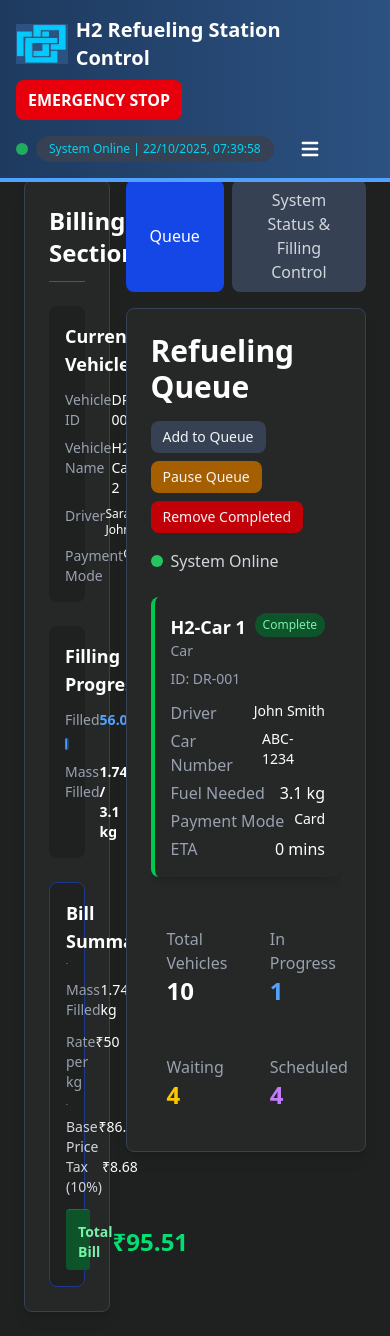
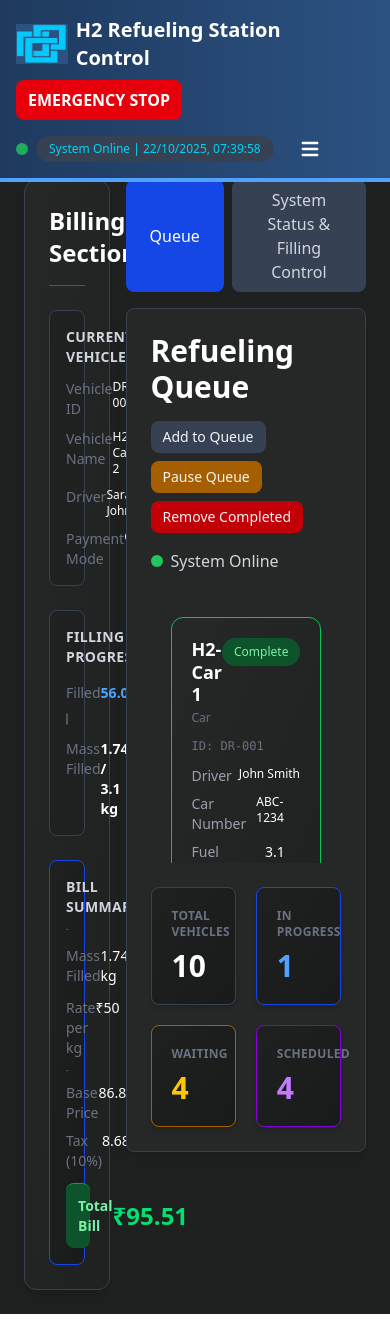
Before and after one commit to s4mzai/Hynics, a Next.js app: page /queue in a window 390 px wide. After the commit the page ends 1314 px from the top, so only its background shows below. Built offline with nearby package versions, Linux system fonts and the light colour scheme.

Commit message:
Ui: add padding to parent of boxes and make boxes ui good

```diff
--- a/components/pages/Queue.jsx
+++ b/components/pages/Queue.jsx
@@ -328,78 +328,78 @@ export default function Queue() {
       {/* Main Layout */}
       <div className="flex gap-4 flex-1">
         {/* Billing Section - 25% width */}
-        <div className="w-1/4 bg-[rgba(38,40,40,1)] rounded-lg p-6 shadow-lg border border-gray-700">
-          <h2 className="text-2xl font-bold mb-6 text-white border-b border-gray-600 pb-3">Billing Section</h2>
+        <div className="w-1/4 bg-gradient-to-br from-[rgba(38,40,40,1)] to-[rgba(31,33,33,1)] rounded-xl p-6 shadow-lg border border-gray-700">
+          <h2 className="text-2xl font-bold mb-6 text-white border-b border-gray-600 border-opacity-50 pb-4">Billing Section</h2>
 
           {/* Current Vehicle Filling */}
-          <div className="mb-6 bg-[rgba(31,33,33,1)] rounded-lg p-4">
-            <h3 className="text-lg font-semibold text-white mb-3">Current Vehicle</h3>
-            <div className="space-y-2 text-sm">
+          <div className="mb-6 bg-[rgba(31,33,33,1)] rounded-lg p-4 border border-gray-700 border-opacity-30">
+            <h3 className="text-sm font-semibold text-gray-300 mb-3 uppercase tracking-wide">Current Vehicle</h3>
+            <div className="space-y-2.5 text-sm">
               <div className="flex justify-between">
-                <span className="text-gray-400">Vehicle ID</span>
-                <span className="text-white font-medium">{fillingData.vehicleId}</span>
+                <span className="text-gray-500">Vehicle ID</span>
+                <span className="text-white font-medium text-xs">{fillingData.vehicleId}</span>
               </div>
               <div className="flex justify-between">
-                <span className="text-gray-400">Vehicle Name</span>
-                <span className="text-white font-medium">{fillingData.vehicleName}</span>
+                <span className="text-gray-500">Vehicle Name</span>
+                <span className="text-white font-medium text-xs">{fillingData.vehicleName}</span>
               </div>
               <div className="flex justify-between">
-                <span className="text-gray-400">Driver</span>
+                <span className="text-gray-500">Driver</span>
                 <span className="text-white font-medium text-xs">{fillingData.driverName}</span>
               </div>
               <div className="flex justify-between">
-                <span className="text-gray-400">Payment Mode</span>
+                <span className="text-gray-500">Payment Mode</span>
                 <span className="text-white font-medium text-xs">{fillingData.paymentMode}</span>
               </div>
             </div>
           </div>
 
           {/* Filling Progress */}
-          <div className="mb-6 bg-[rgba(31,33,33,1)] rounded-lg p-4">
-            <h3 className="text-lg font-semibold text-white mb-3">Filling Progress</h3>
-            <div className="space-y-3">
+          <div className="mb-6 bg-[rgba(31,33,33,1)] rounded-lg p-4 border border-gray-700 border-opacity-30">
+            <h3 className="text-sm font-semibold text-gray-300 mb-4 uppercase tracking-wide">Filling Progress</h3>
+            <div className="space-y-3.5">
               <div>
-                <div className="flex justify-between mb-2 text-sm">
-                  <span className="text-gray-400">Filled</span>
+                <div className="flex justify-between mb-2.5 text-sm">
+                  <span className="text-gray-500">Filled</span>
                   <span className="text-blue-400 font-bold">{fillingData.percentageFilled.toFixed(1)}%</span>
                 </div>
-                <div className="w-full bg-gray-700 rounded-full h-3 overflow-hidden">
+                <div className="w-full bg-gray-700 bg-opacity-50 rounded-full h-3 overflow-hidden border border-gray-600 border-opacity-30">
                   <div
-                    className="bg-gradient-to-r from-blue-500 to-blue-400 h-3 rounded-full transition-all duration-300"
+                    className="bg-gradient-to-r from-blue-600 via-blue-500 to-blue-400 h-3 rounded-full transition-all duration-300 shadow-lg shadow-blue-500/20"
                     style={{ width: `${fillingData.percentageFilled}%` }}
                   ></div>
                 </div>
               </div>
               <div className="flex justify-between text-sm">
-                <span className="text-gray-400">Mass Filled</span>
+                <span className="text-gray-500">Mass Filled</span>
                 <span className="text-white font-bold">{fillingData.massFilled.toFixed(2)} / {fillingData.totalMass} kg</span>
               </div>
             </div>
           </div>
 
           {/* Bill Calculation */}
-          <div className="bg-[rgba(31,33,33,1)] rounded-lg p-4 border border-blue-900">
-            <h3 className="text-lg font-semibold text-white mb-4 border-b border-gray-600 pb-2">Bill Summary</h3>
+          <div className="bg-gradient-to-br from-[rgba(31,33,33,1)] to-[rgba(25,27,27,1)] rounded-lg p-4 border border-blue-700 border-opacity-40">
+            <h3 className="text-sm font-semibold text-gray-300 mb-4 border-b border-gray-600 border-opacity-50 pb-3 uppercase tracking-wide">Bill Summary</h3>
             <div className="space-y-3 text-sm">
               <div className="flex justify-between">
-                <span className="text-gray-400">Mass Filled</span>
+                <span className="text-gray-500">Mass Filled</span>
                 <span className="text-white">{fillingData.massFilled.toFixed(2)} kg</span>
               </div>
               <div className="flex justify-between">
-                <span className="text-gray-400">Rate per kg</span>
+                <span className="text-gray-500">Rate per kg</span>
                 <span className="text-white">₹{PRICE_PER_KG}</span>
               </div>
-              <div className="border-t border-gray-600 pt-3">
-                <div className="flex justify-between">
-                  <span className="text-gray-300">Base Price</span>
-                  <span className="text-white">₹{calculateBill().basePrice.toFixed(2)}</span>
+              <div className="border-t border-gray-600 border-opacity-50 pt-3">
+                <div className="flex justify-between mb-2">
+                  <span className="text-gray-500">Base Price</span>
+                  <span className="text-white">{calculateBill().basePrice.toFixed(2)}</span>
                 </div>
                 <div className="flex justify-between">
-                  <span className="text-gray-300">Tax (10%)</span>
-                  <span className="text-white">₹{calculateBill().tax.toFixed(2)}</span>
+                  <span className="text-gray-500">Tax (10%)</span>
+                  <span className="text-white">{calculateBill().tax.toFixed(2)}</span>
                 </div>
               </div>
-              <div className="border-t border-green-700 pt-3 bg-green-900 bg-opacity-30 rounded px-3 py-2">
+              <div className="border-t border-green-600 border-opacity-50 pt-3 bg-gradient-to-r from-green-900 to-green-900 bg-opacity-25 rounded-lg px-3 py-3">
                 <div className="flex justify-between items-center">
                   <span className="text-green-300 font-semibold">Total Bill</span>
                   <span className="text-2xl font-bold text-green-400">₹{calculateBill().total.toFixed(2)}</span>
@@ -459,39 +459,39 @@ export default function Queue() {
                 </div>
               </div>
 
-              <div className="grid grid-cols-1 md:grid-cols-2 lg:grid-cols-3 gap-4 overflow-y-auto flex-1 mb-6">
+              <div className="p-5 grid grid-cols-1 md:grid-cols-2 lg:grid-cols-3 gap-4 overflow-y-auto flex-1 mb-6">
                 {queue.map(item => (
                   <div
                     key={item.id}
                     onClick={() => handleVehicleSelect(item.id)}
-                    className={`bg-[rgba(38,40,40,1)] rounded-lg p-4 shadow-lg border-l-4 cursor-pointer transition-all duration-300 hover:scale-105 ${
+                    className={`bg-gradient-to-br from-[rgba(38,40,40,1)] to-[rgba(31,33,33,1)] rounded-xl p-5 shadow-md border cursor-pointer transition-all duration-300 hover:shadow-lg hover:scale-102 ${
                       selectedVehicleId === item.id
-                        ? 'ring-2 ring-blue-500 border-blue-500'
+                        ? 'ring-2 ring-blue-400 border-blue-400'
                         : item.status === "Complete"
-                          ? "border-green-500"
+                          ? "border-green-500 border-opacity-50"
                           : item.status === "In Progress"
-                            ? "border-blue-500"
+                            ? "border-blue-500 border-opacity-50"
                             : item.status === "Waiting"
-                              ? "border-yellow-500"
-                              : "border-purple-500"
+                              ? "border-yellow-500 border-opacity-50"
+                              : "border-purple-500 border-opacity-50"
                     }`}
                   >
-                    <div className="flex justify-between items-start mb-2">
+                    <div className="flex justify-between items-start mb-3">
                       <div>
-                        <h3 className="text-lg font-bold text-white">{item.name}</h3>
-                        <div className="text-sm text-gray-400">{item.type}</div>
+                        <h3 className="text-lg font-bold text-white leading-tight">{item.name}</h3>
+                        <div className="text-xs text-gray-500 mt-1">{item.type}</div>
                       </div>
-                      <span className={`text-xs px-2 py-1 rounded-full ${getStatusColor(item.status)}`}>{item.status}</span>
+                      <span className={`text-xs px-3 py-1.5 rounded-full font-medium ${getStatusColor(item.status)}`}>{item.status}</span>
                     </div>
-                    <div className="text-sm text-gray-400 mb-1">ID: {item.id}</div>
-                    <div className="mt-3 space-y-1">
+                    <div className="text-xs text-gray-500 mb-3 font-mono">ID: {item.id}</div>
+                    <div className="space-y-2 text-sm">
                       <div className="flex justify-between">
                         <span className="text-gray-400">Driver</span>
-                        <span className="font-medium text-white text-sm">{item.driverName}</span>
+                        <span className="font-medium text-white text-xs">{item.driverName}</span>
                       </div>
                       <div className="flex justify-between">
                         <span className="text-gray-400">Car Number</span>
-                        <span className="font-medium text-white text-sm">{item.carNumber}</span>
+                        <span className="font-medium text-white text-xs">{item.carNumber}</span>
                       </div>
                       <div className="flex justify-between">
                         <span className="text-gray-400">Fuel Needed</span>
@@ -499,7 +499,7 @@ export default function Queue() {
                       </div>
                       <div className="flex justify-between">
                         <span className="text-gray-400">Payment Mode</span>
-                        <span className="font-medium text-white text-sm">{item.paymentMode}</span>
+                        <span className="font-medium text-white text-xs">{item.paymentMode}</span>
                       </div>
                       <div className="flex justify-between">
                         <span className="text-gray-400">ETA</span>
@@ -508,8 +508,8 @@ export default function Queue() {
                         </span>
                       </div>
                       {selectedVehicleId === item.id && (
-                        <div className="mt-2 pt-2 border-t border-blue-500">
-                          <span className="text-xs text-blue-400 font-semibold">✓ Selected for Billing</span>
+                        <div className="mt-3 pt-3 border-t border-blue-400 border-opacity-50">
+                          <span className="text-xs text-blue-300 font-semibold">✓ Selected for Billing</span>
                         </div>
                       )}
                     </div>
@@ -517,22 +517,22 @@ export default function Queue() {
                 ))}
               </div>
 
-              <div className="grid grid-cols-2 md:grid-cols-4 gap-4 flex-shrink-0">
-                <div className="bg-[rgba(38,40,40,1)] rounded-lg p-4">
-                  <div className="text-gray-400">Total Vehicles</div>
-                  <div className="text-2xl font-bold text-white">{queue.length}</div>
+              <div className="grid grid-cols-2 md:grid-cols-4 gap-5 flex-shrink-0">
+                <div className="bg-gradient-to-br from-[rgba(31,33,33,1)] to-[rgba(25,27,27,1)] rounded-lg p-5 border border-gray-700 border-opacity-40 shadow-md">
+                  <div className="text-gray-500 text-xs font-semibold mb-2 uppercase tracking-wide">Total Vehicles</div>
+                  <div className="text-3xl font-bold text-white">{queue.length}</div>
                 </div>
-                <div className="bg-[rgba(38,40,40,1)] rounded-lg p-4">
-                  <div className="text-gray-400">In Progress</div>
-                  <div className="text-2xl font-bold text-blue-400">{queue.filter(item => item.status === "In Progress").length}</div>
+                <div className="bg-gradient-to-br from-[rgba(31,33,33,1)] to-[rgba(25,27,27,1)] rounded-lg p-5 border border-blue-700 border-opacity-40 shadow-md">
+                  <div className="text-gray-500 text-xs font-semibold mb-2 uppercase tracking-wide">In Progress</div>
+                  <div className="text-3xl font-bold text-blue-400">{queue.filter(item => item.status === "In Progress").length}</div>
                 </div>
-                <div className="bg-[rgba(38,40,40,1)] rounded-lg p-4">
-                  <div className="text-gray-400">Waiting</div>
-                  <div className="text-2xl font-bold text-yellow-400">{queue.filter(item => item.status === "Waiting").length}</div>
+                <div className="bg-gradient-to-br from-[rgba(31,33,33,1)] to-[rgba(25,27,27,1)] rounded-lg p-5 border border-yellow-700 border-opacity-40 shadow-md">
+                  <div className="text-gray-500 text-xs font-semibold mb-2 uppercase tracking-wide">Waiting</div>
+                  <div className="text-3xl font-bold text-yellow-400">{queue.filter(item => item.status === "Waiting").length}</div>
                 </div>
-                <div className="bg-[rgba(38,40,40,1)] rounded-lg p-4">
-                  <div className="text-gray-400">Scheduled</div>
-                  <div className="text-2xl font-bold text-purple-400">{queue.filter(item => item.status === "Scheduled").length}</div>
+                <div className="bg-gradient-to-br from-[rgba(31,33,33,1)] to-[rgba(25,27,27,1)] rounded-lg p-5 border border-purple-700 border-opacity-40 shadow-md">
+                  <div className="text-gray-500 text-xs font-semibold mb-2 uppercase tracking-wide">Scheduled</div>
+                  <div className="text-3xl font-bold text-purple-400">{queue.filter(item => item.status === "Scheduled").length}</div>
                 </div>
               </div>
             </div>
@@ -542,75 +542,75 @@ export default function Queue() {
           {activeTab === "system" && (
             <div className="flex-1 flex flex-col gap-4 overflow-y-auto">
               {/* System Status Section */}
-              <div className="bg-[rgba(38,40,40,1)] rounded-lg p-6 shadow-lg border border-gray-700">
-                <h2 className="text-2xl font-bold mb-4 text-white border-b border-gray-600 pb-2">System Status</h2>
-                <div className="grid grid-cols-1 md:grid-cols-2 lg:grid-cols-4 gap-4">
-                  <div className="bg-[rgba(31,33,33,1)] rounded-lg p-4">
-                    <div className="text-gray-400 text-sm mb-2">Tank Pressure</div>
-                    <div className="text-3xl font-bold text-white">{systemData.tankPressure.toFixed(1)}</div>
-                    <div className="text-gray-500 text-xs mt-1">bar</div>
+              <div className="bg-gradient-to-br from-[rgba(38,40,40,1)] to-[rgba(31,33,33,1)] rounded-xl p-6 shadow-lg border border-gray-700">
+                <h2 className="text-2xl font-bold mb-5 text-white border-b border-gray-600 border-opacity-50 pb-4">System Status</h2>
+                <div className="grid grid-cols-1 md:grid-cols-2 lg:grid-cols-4 gap-5">
+                  <div className="bg-gradient-to-br from-[rgba(31,33,33,1)] to-[rgba(25,27,27,1)] rounded-xl p-5 border border-gray-700 border-opacity-40 shadow-md">
+                    <div className="text-gray-500 text-xs mb-3 font-semibold uppercase tracking-wide">Tank Pressure</div>
+                    <div className="text-3xl font-bold text-white mb-1">{systemData.tankPressure.toFixed(1)}</div>
+                    <div className="text-gray-600 text-xs">bar</div>
                   </div>
-                  <div className="bg-[rgba(31,33,33,1)] rounded-lg p-4">
-                    <div className="text-gray-400 text-sm mb-2">H2 Temperature</div>
-                    <div className="text-3xl font-bold text-blue-400">{systemData.h2Temperature.toFixed(1)}</div>
-                    <div className="text-gray-500 text-xs mt-1">°C</div>
+                  <div className="bg-gradient-to-br from-[rgba(31,33,33,1)] to-[rgba(25,27,27,1)] rounded-xl p-5 border border-blue-700 border-opacity-30 shadow-md">
+                    <div className="text-gray-500 text-xs mb-3 font-semibold uppercase tracking-wide">H2 Temperature</div>
+                    <div className="text-3xl font-bold text-blue-400 mb-1">{systemData.h2Temperature.toFixed(1)}</div>
+                    <div className="text-gray-600 text-xs">°C</div>
                   </div>
-                  <div className="bg-[rgba(31,33,33,1)] rounded-lg p-4">
-                    <div className="text-gray-400 text-sm mb-2">H2 Purity</div>
-                    <div className="text-3xl font-bold text-green-400">{systemData.h2Purity.toFixed(2)}</div>
-                    <div className="text-gray-500 text-xs mt-1">%</div>
+                  <div className="bg-gradient-to-br from-[rgba(31,33,33,1)] to-[rgba(25,27,27,1)] rounded-xl p-5 border border-green-700 border-opacity-30 shadow-md">
+                    <div className="text-gray-500 text-xs mb-3 font-semibold uppercase tracking-wide">H2 Purity</div>
+                    <div className="text-3xl font-bold text-green-400 mb-1">{systemData.h2Purity.toFixed(2)}</div>
+                    <div className="text-gray-600 text-xs">%</div>
                   </div>
-                  <div className="bg-[rgba(31,33,33,1)] rounded-lg p-4">
-                    <div className="text-gray-400 text-sm mb-2">Leakage Detection</div>
-                    <div className={`text-3xl font-bold ${systemData.leakageDetection > 0.007 ? 'text-red-400' : 'text-green-400'}`}>
+                  <div className="bg-gradient-to-br from-[rgba(31,33,33,1)] to-[rgba(25,27,27,1)] rounded-xl p-5 border border-gray-700 border-opacity-40 shadow-md">
+                    <div className="text-gray-500 text-xs mb-3 font-semibold uppercase tracking-wide">Leakage Detection</div>
+                    <div className={`text-3xl font-bold mb-1 ${systemData.leakageDetection > 0.007 ? 'text-red-400' : 'text-green-400'}`}>
                       {systemData.leakageDetection.toFixed(4)}
                     </div>
-                    <div className="text-gray-500 text-xs mt-1">ppm</div>
+                    <div className="text-gray-600 text-xs">ppm</div>
                   </div>
                 </div>
               </div>
 
               {/* Filling Control Section */}
-              <div className="bg-[rgba(38,40,40,1)] rounded-lg p-6 shadow-lg border border-gray-700 flex-1">
-                <h2 className="text-2xl font-bold mb-4 text-white border-b border-gray-600 pb-2">Filling Control</h2>
+              <div className="bg-gradient-to-br from-[rgba(38,40,40,1)] to-[rgba(31,33,33,1)] rounded-xl p-6 shadow-lg border border-gray-700 flex-1">
+                <h2 className="text-2xl font-bold mb-5 text-white border-b border-gray-600 border-opacity-50 pb-4">Filling Control</h2>
                 <div className="grid grid-cols-1 lg:grid-cols-2 gap-6">
                   {/* Filling Info */}
                   <div className="space-y-4">
-                    <div className="bg-[rgba(31,33,33,1)] rounded-lg p-4">
-                      <h3 className="text-lg font-semibold text-white mb-3">Vehicle Information</h3>
-                      <div className="space-y-2 text-sm">
+                    <div className="bg-gradient-to-br from-[rgba(31,33,33,1)] to-[rgba(25,27,27,1)] rounded-lg p-5 border border-gray-700 border-opacity-40">
+                      <h3 className="text-sm font-semibold text-gray-300 mb-4 uppercase tracking-wide">Vehicle Information</h3>
+                      <div className="space-y-3 text-sm">
                         <div className="flex justify-between">
-                          <span className="text-gray-400">Vehicle ID</span>
-                          <span className="text-white font-medium">{fillingData.vehicleId}</span>
+                          <span className="text-gray-500">Vehicle ID</span>
+                          <span className="text-white font-medium text-xs">{fillingData.vehicleId}</span>
                         </div>
                         <div className="flex justify-between">
-                          <span className="text-gray-400">Vehicle Name</span>
-                          <span className="text-white font-medium">{fillingData.vehicleName}</span>
+                          <span className="text-gray-500">Vehicle Name</span>
+                          <span className="text-white font-medium text-xs">{fillingData.vehicleName}</span>
                         </div>
                         <div className="flex justify-between">
-                          <span className="text-gray-400">Driver Name</span>
-                          <span className="text-white font-medium">{fillingData.driverName}</span>
+                          <span className="text-gray-500">Driver Name</span>
+                          <span className="text-white font-medium text-xs">{fillingData.driverName}</span>
                         </div>
                         <div className="flex justify-between">
-                          <span className="text-gray-400">Payment Mode</span>
-                          <span className="text-white font-medium">{fillingData.paymentMode}</span>
+                          <span className="text-gray-500">Payment Mode</span>
+                          <span className="text-white font-medium text-xs">{fillingData.paymentMode}</span>
                         </div>
                       </div>
                     </div>
                   </div>
 
                   {/* Filling Progress Bar */}
-                  <div className="bg-[rgba(31,33,33,1)] rounded-lg p-4 flex flex-col justify-center">
-                    <h3 className="text-lg font-semibold text-white mb-4">Filling Progress</h3>
+                  <div className="bg-gradient-to-br from-[rgba(31,33,33,1)] to-[rgba(25,27,27,1)] rounded-lg p-5 flex flex-col justify-center border border-blue-700 border-opacity-30">
+                    <h3 className="text-sm font-semibold text-gray-300 mb-4 uppercase tracking-wide">Filling Progress</h3>
                     <div className="space-y-4">
                       <div>
                         <div className="flex justify-between mb-3">
-                          <span className="text-gray-400">Percentage Filled</span>
+                          <span className="text-gray-500">Percentage Filled</span>
                           <span className="text-2xl font-bold text-blue-400">{fillingData.percentageFilled.toFixed(1)}%</span>
                         </div>
-                        <div className="w-full bg-gray-700 rounded-full h-6 overflow-hidden">
+                        <div className="w-full bg-gray-700 bg-opacity-50 rounded-full h-6 overflow-hidden border border-gray-600 border-opacity-30">
                           <div
-                            className="bg-gradient-to-r from-blue-600 via-blue-400 to-blue-300 h-6 rounded-full transition-all duration-300 flex items-center justify-center"
+                            className="bg-gradient-to-r from-blue-600 via-blue-500 to-blue-400 h-6 rounded-full transition-all duration-300 flex items-center justify-center shadow-lg shadow-blue-500/20"
                             style={{ width: `${fillingData.percentageFilled}%` }}
                           >
                             {fillingData.percentageFilled > 10 && (
@@ -619,15 +619,15 @@ export default function Queue() {
                           </div>
                         </div>
                       </div>
-                      <div className="border-t border-gray-600 pt-4">
-                        <div className="text-gray-400 mb-2">Mass Filling Progress</div>
-                        <div className="space-y-1 text-sm">
+                      <div className="border-t border-gray-600 border-opacity-50 pt-4">
+                        <div className="text-gray-500 text-xs font-semibold uppercase tracking-wide mb-2.5">Mass Filling Progress</div>
+                        <div className="space-y-2 text-sm">
                           <div className="flex justify-between">
-                            <span className="text-gray-300">Filled</span>
+                            <span className="text-gray-500">Filled</span>
                             <span className="text-white font-bold">{fillingData.massFilled.toFixed(2)} kg</span>
                           </div>
                           <div className="flex justify-between">
-                            <span className="text-gray-300">Total Required</span>
+                            <span className="text-gray-500">Total Required</span>
                             <span className="text-white font-bold">{fillingData.totalMass} kg</span>
                           </div>
                         </div>
```
